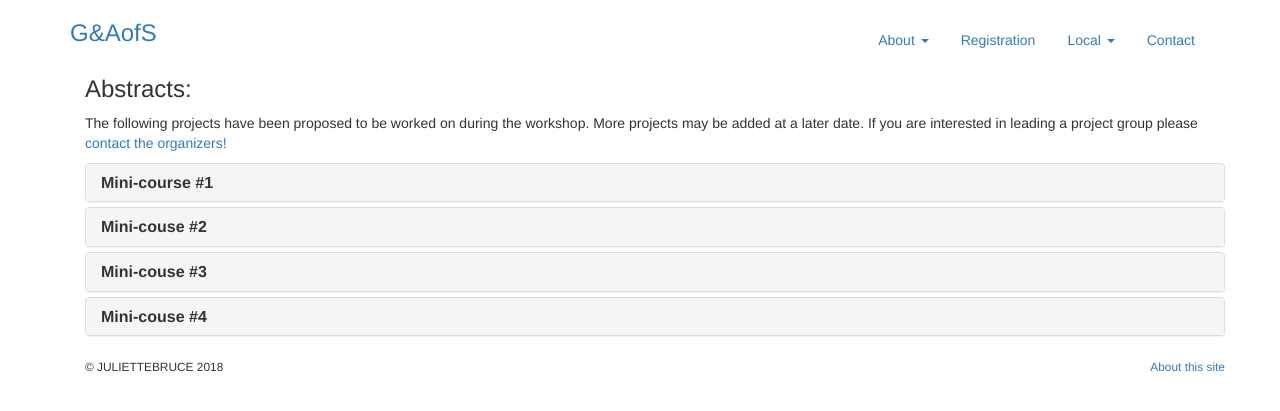
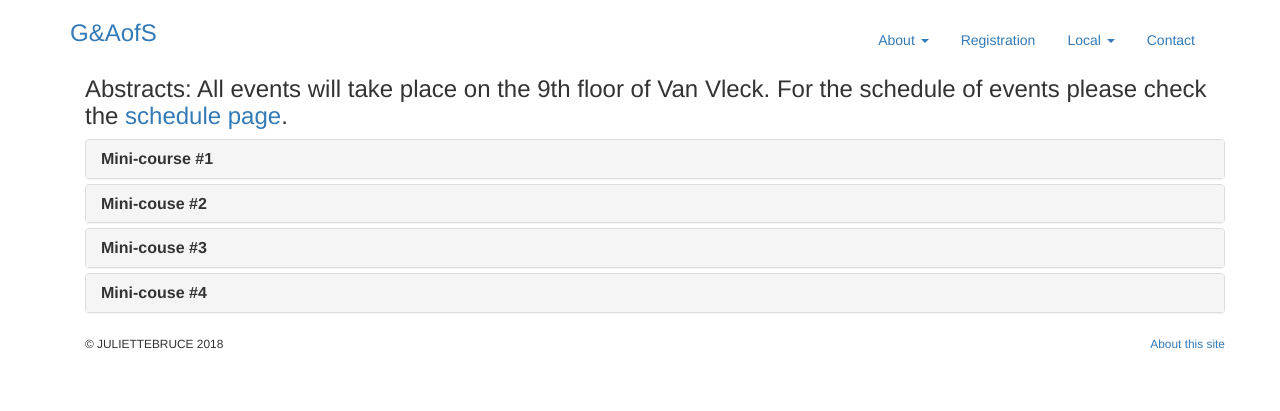
Before and after one commit to julietteBruce/geometry-arithmetic-surfaces, a Jekyll site: the page built from abstracts/index.html, in a window 1280 px wide. Shown: the top 411 px of the page. Built offline with Jekyll 4.4.1, drawn with Linux system fonts in a browser that asks for light colours; nearby versions of some CDN libraries; library files that are not in the unit come from our copies.

Commit message:
Fixed Abstracts Page

```diff
--- a/abstracts/index.html
+++ b/abstracts/index.html
@@ -5,9 +5,7 @@ research: active
 description: G&AoS
 ---
 <div class="container">
-<h3> Abstracts:</h3> The following projects have been proposed to be worked on during the workshop.
-More projects may be added at a later date. If you are interested in leading a project group please <a href="/M2-Wisconsin-2018/contact/">contact the organizers!</a></p>
-
+<h3> Abstracts: All events will take place on the 9th floor of Van Vleck. For the schedule of events please check the <a href="https://juliettebruce.github.io/geometry-arithmetic-surfaces/schedule">schedule page</a>.</h3>
 
 <div class="panel-group" id="accordion">
   <div class="panel panel-default">
```
